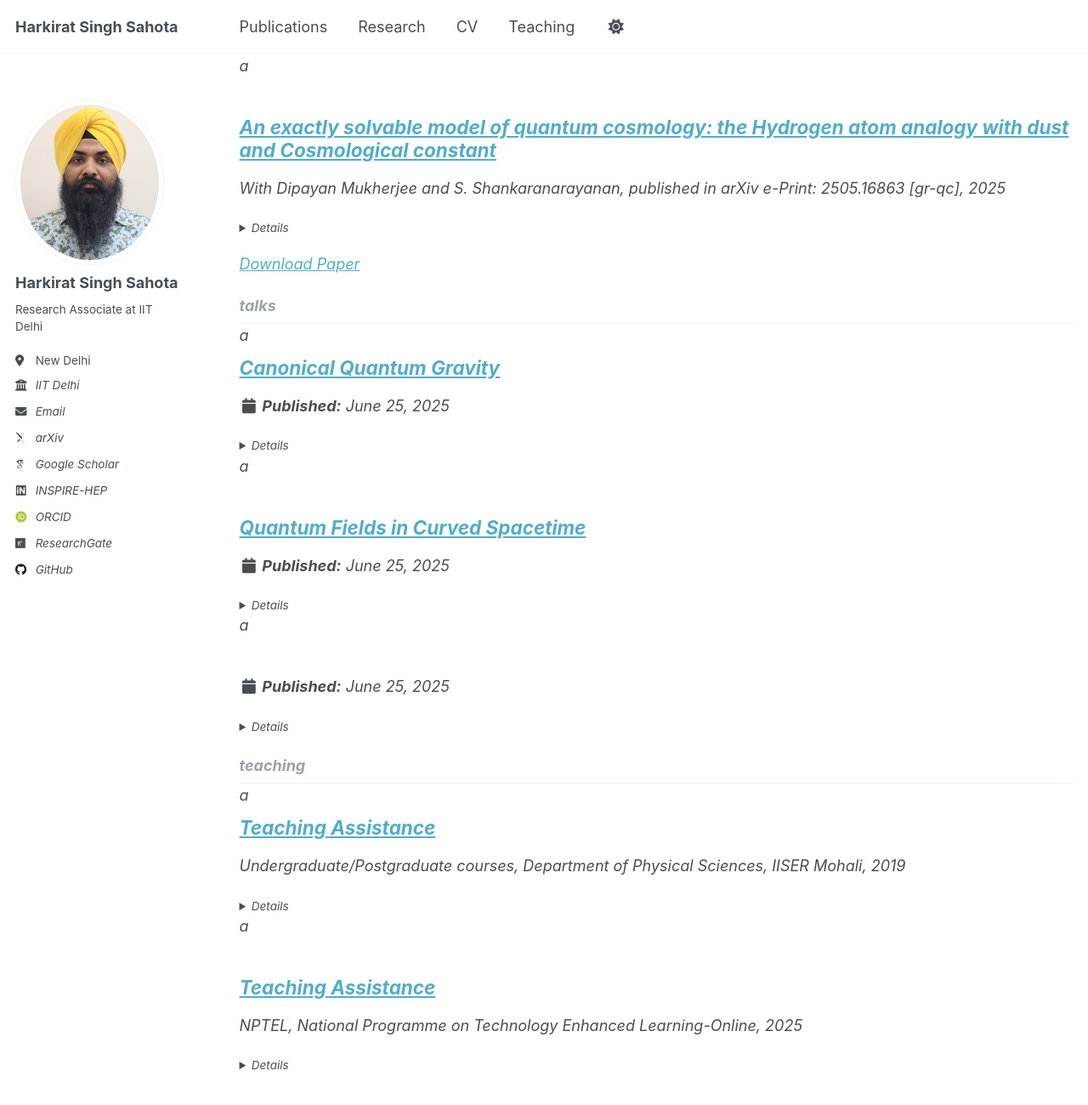
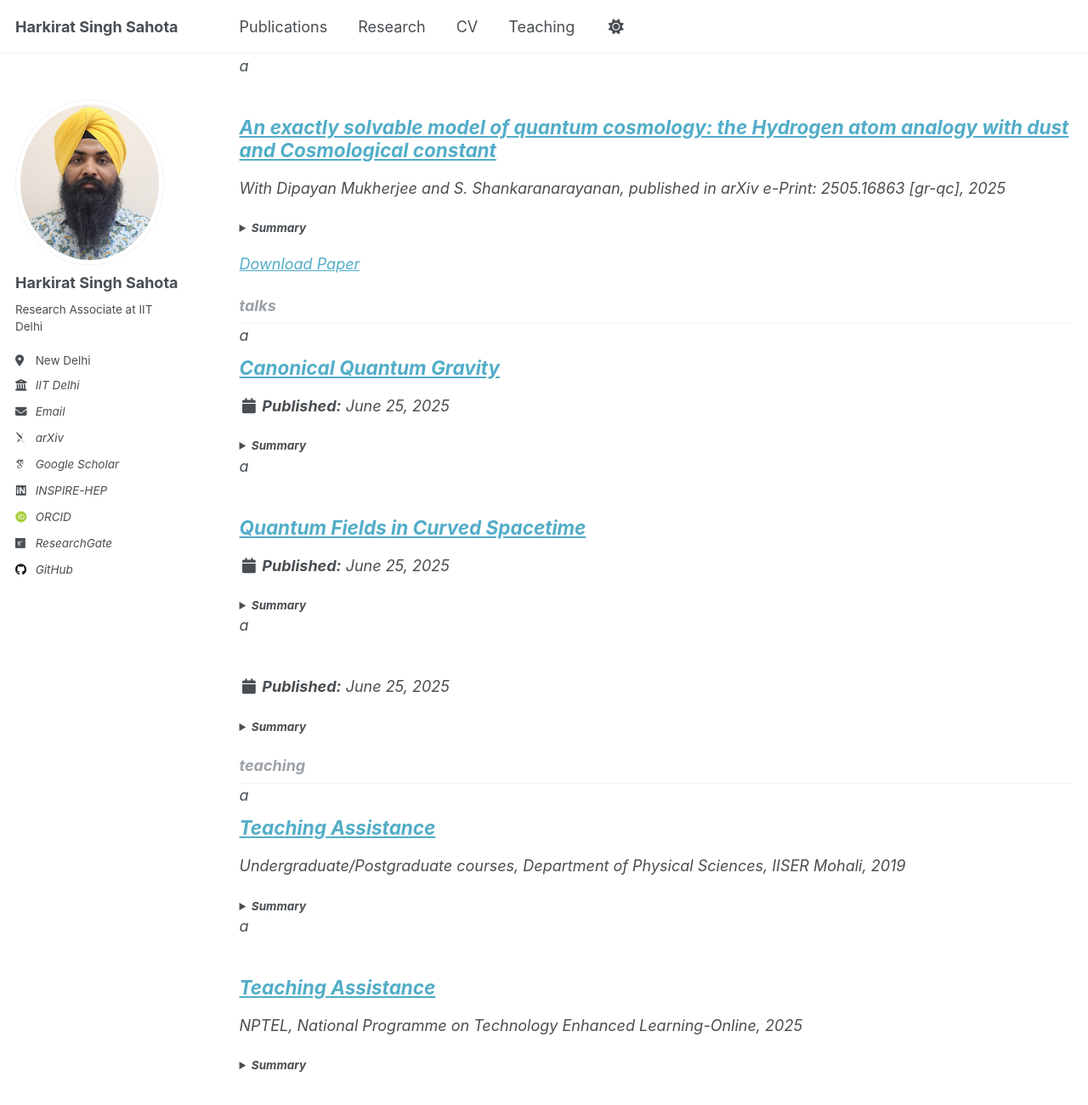
Before and after one commit to harkiratss/harkiratss.github.io, a Jekyll site: the page built from _pages/collection-archive.html, in a window 1280 px wide and 1400 px high, scrolled down 2931 px. Shown: the top 1300 px of the window at 85% size. Built offline with Jekyll 4.4.1, drawn with Linux system fonts in a browser that asks for light colours; some web fonts are replaced; some of the changed text lies outside the part shown.

Commit message:
Update archive-single.html

```diff
--- a/_includes/archive-single.html
+++ b/_includes/archive-single.html
@@ -52,7 +52,7 @@ a{% include base_path %}
 
     {% if post.excerpt and site.read_more != 'enabled' %}
   <details class="archive__item-excerpt">
-<!--     <summary><strong>Summary</strong></summary> -->
+    <summary><strong>Summary</strong></summary>
     <div itemprop="description">
       {{ post.excerpt | markdownify }}
     </div>
@@ -60,7 +60,7 @@ a{% include base_path %}
 
     {% elsif post.excerpt and site.read_more == 'enabled' %}
       <details class="archive__item-excerpt">
-<!--         <summary><strong>Summary</strong></summary> -->
+        <summary><strong>Summary</strong></summary>
         <div itemprop="description">
           {{ post.excerpt | markdownify | remove: '<p>' | remove: '</p>' }}
           <strong><a href="{{ base_path }}{{ post.url }}" rel="permalink"> Read more</a></strong>
```
